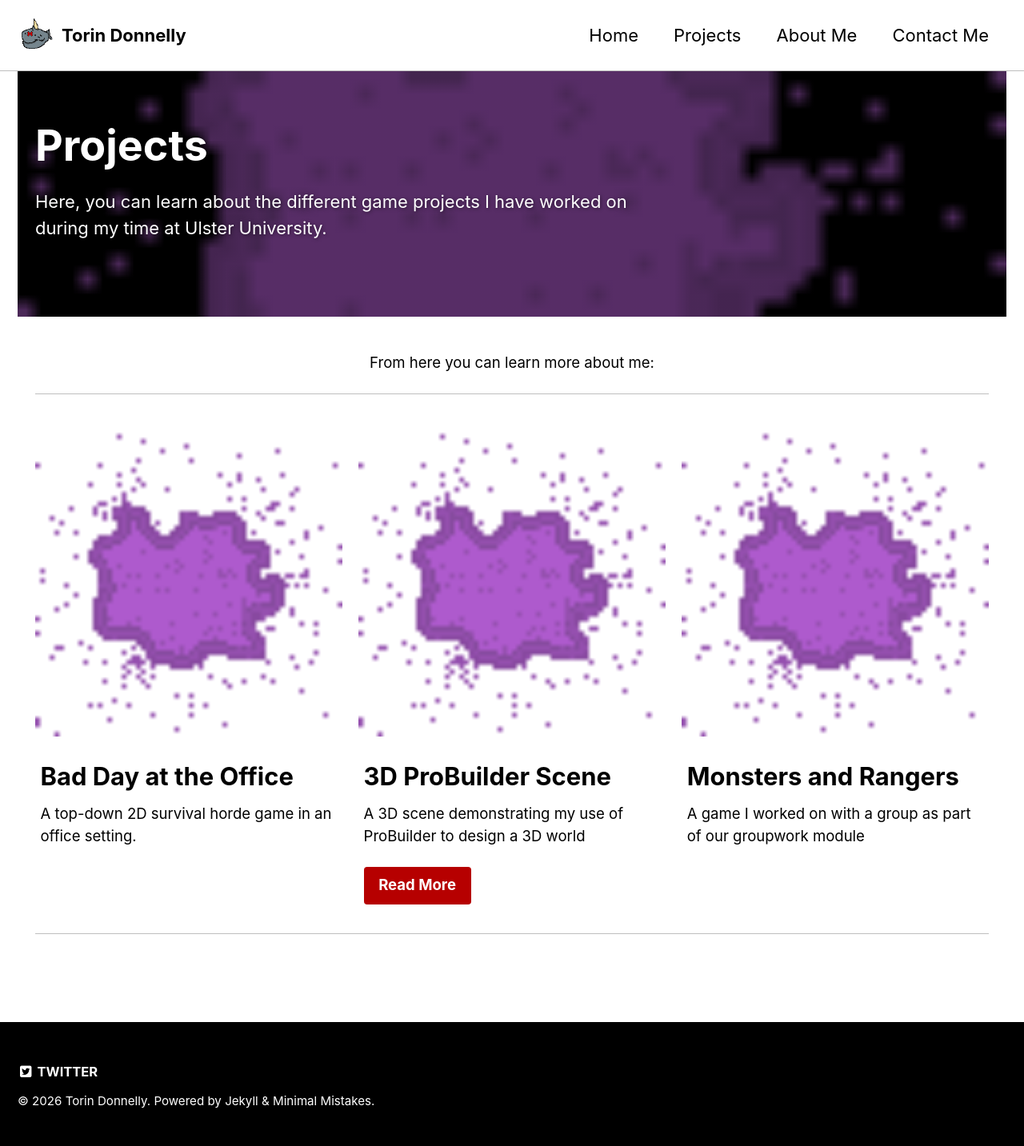
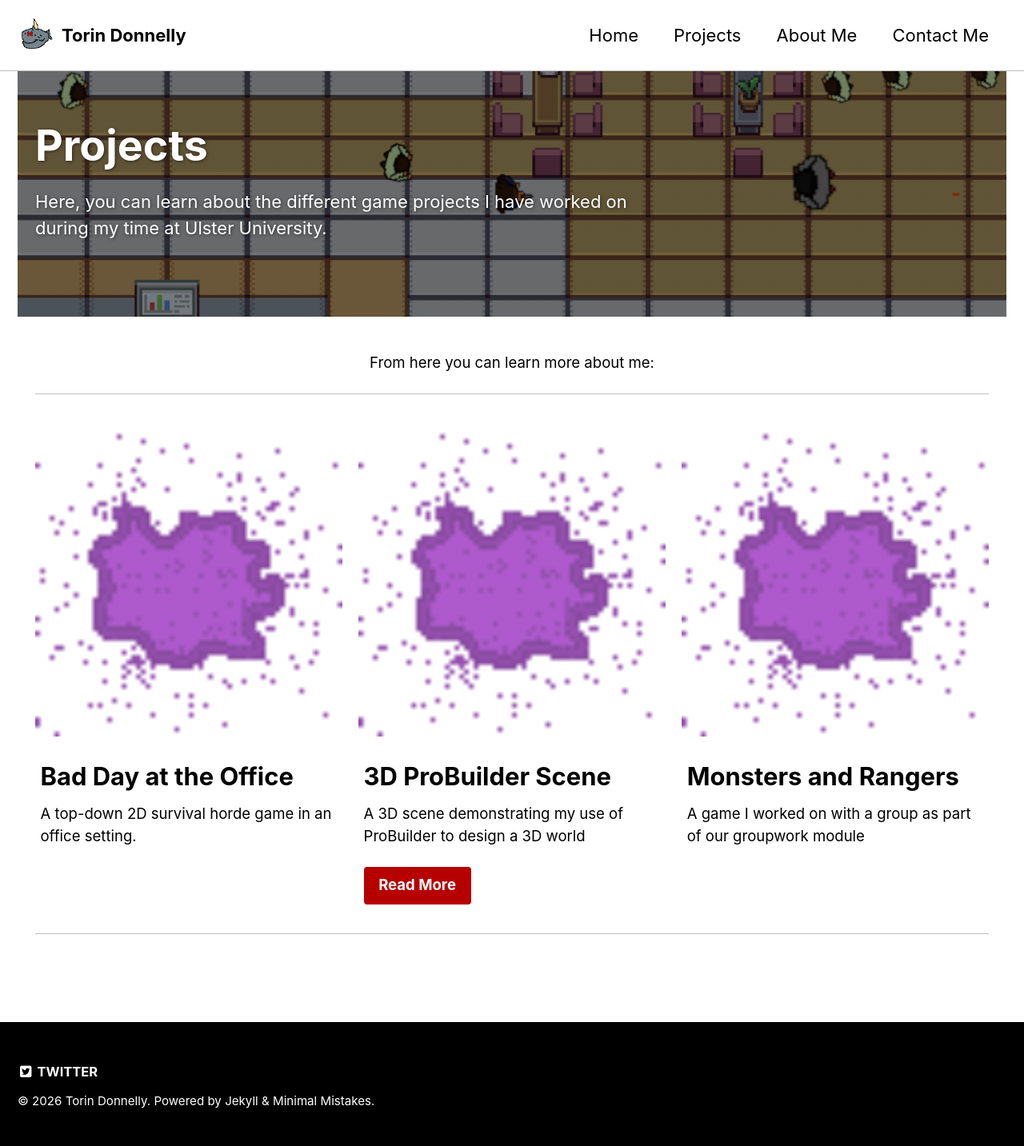
Before and after one commit to Orange-Piccolo/Orange-Piccolo.github.io, a Jekyll site: the page built from _pages/projects.md, in a window 1280 px wide. Shown: the whole page at 80% size. Built offline with Jekyll 4.4.1, drawn with Linux system fonts in a browser that asks for light colours.

Commit message:
Update overlay image for projects page

```diff
--- a/_pages/projects.md
+++ b/_pages/projects.md
@@ -5,7 +5,7 @@ permalink: /projects/
 header:
   overlay_color: "#000"
   overlay_filter: "0.5"
-  overlay_image: /assets/images/Acid_Spray_Asset_PNG.png
+  overlay_image: /assets/BDATO_Combat.png
 
 
 excerpt: "Here, you can learn about the different game projects I have worked on during my time at Ulster University."
```
